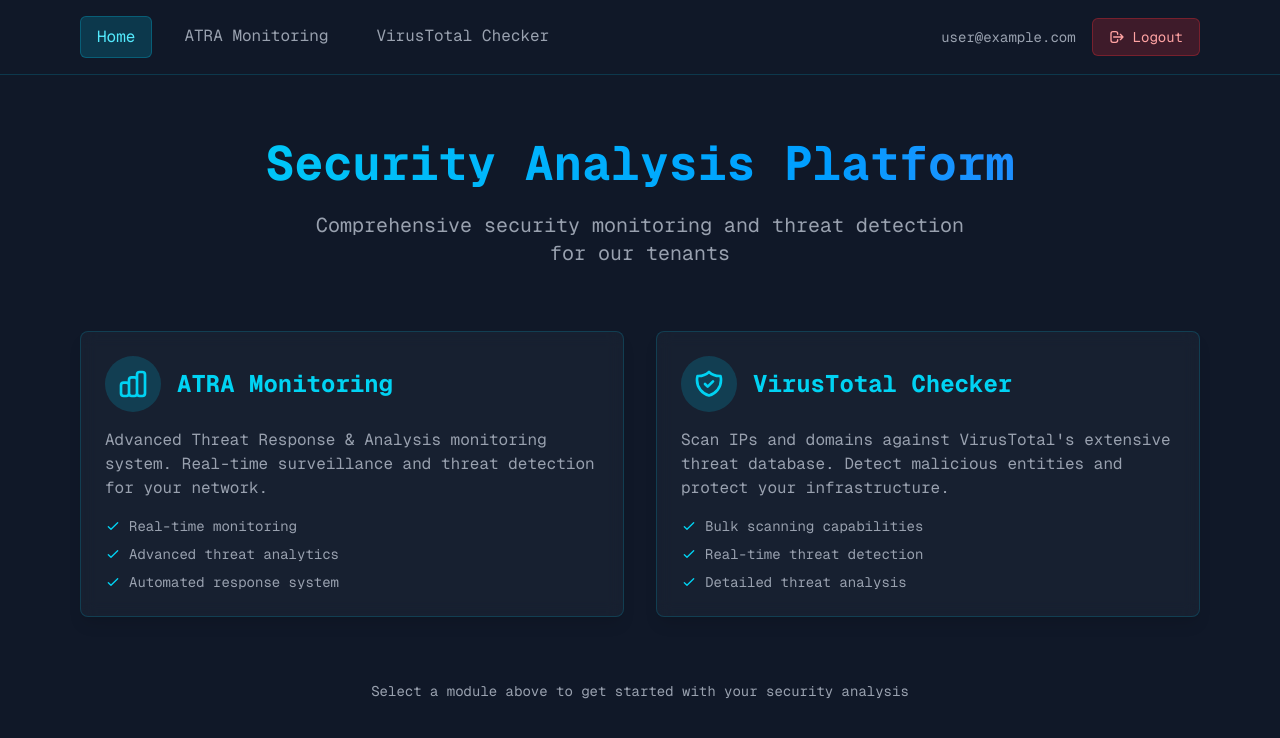
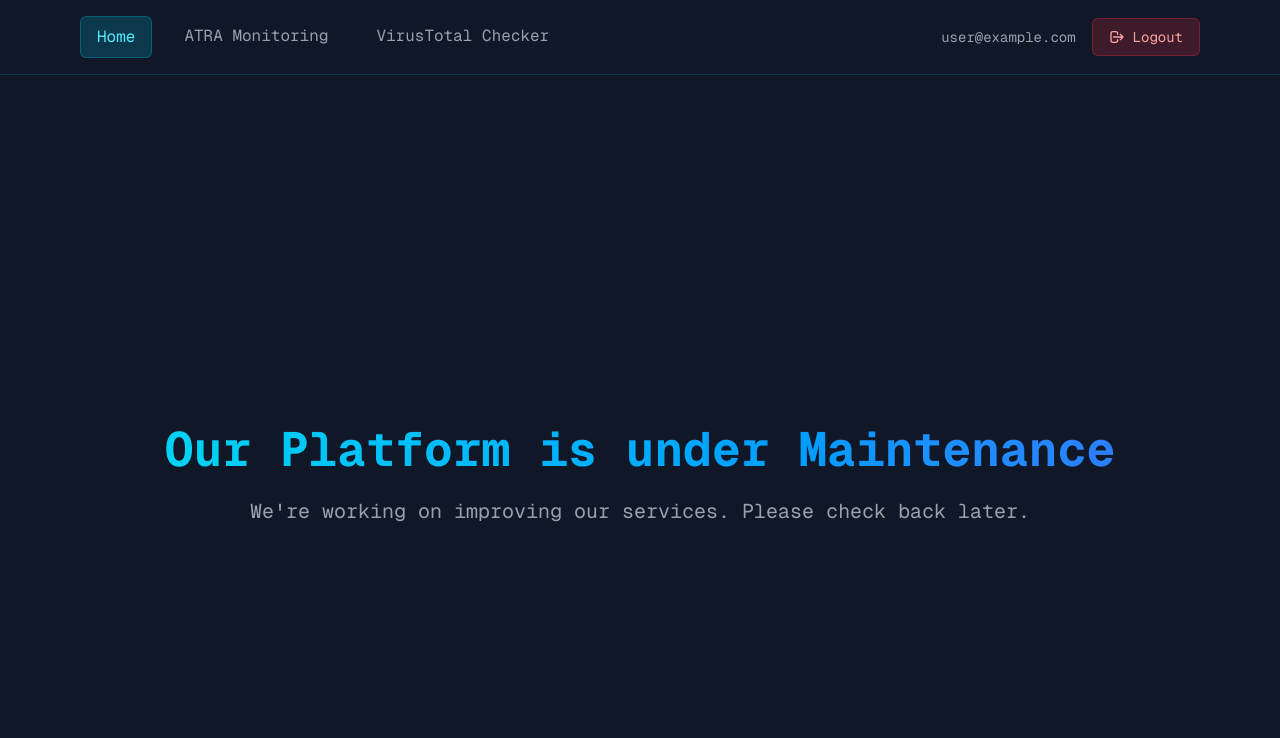
Before and after one commit to dyilooo/ATRA-Platform, a Next.js app: page / in a window 1280 px wide. Shown: the top 738 px of the page. Built offline with nearby package versions, Linux system fonts and the light colour scheme; no server answers; sample sign-in values are in the browser's storage.

Commit message:
for maintenance

```diff
--- a/src/app/page.jsx
+++ b/src/app/page.jsx
@@ -2,7 +2,6 @@
 
 import React, { useEffect, useState } from 'react'
 import { useRouter } from 'next/navigation'
-import Image from 'next/image'
 import { auth } from '@/services/firebase'
 
 export default function Home() {
@@ -23,135 +22,14 @@
   if (loading) return null
 
   return (
-    <div className="min-h-screen bg-gray-900 text-gray-100">
-      {/* Hero Section */}
-      <div className="max-w-6xl mx-auto px-4 py-16">
-        <div className="text-center mb-16">
-          <h1 className="text-5xl font-bold mb-6 bg-gradient-to-r from-cyan-400 to-blue-500 bg-clip-text text-transparent font-mono">
-            Security Analysis Platform
-          </h1>
-          <p className="text-xl text-gray-400 max-w-2xl mx-auto font-mono">
-            Comprehensive security monitoring and threat detection for our tenants
-          </p>
-        </div>
-
-        {/* Feature Cards */}
-        <div className="grid md:grid-cols-2 gap-8 mt-12">
-          {/* ATRA Monitoring Card */}
-          <div
-            onClick={() => router.push('/monitoring')}
-            className="bg-gray-800/50 p-6 rounded-lg border border-cyan-500/20
-                     backdrop-blur-sm shadow-lg hover:border-cyan-500/40
-                     transition-all duration-300 cursor-pointer group"
-          >
-            <div className="flex items-center gap-4 mb-4">
-              <div className="p-3 bg-cyan-500/20 rounded-full">
-                <svg
-                  className="h-8 w-8 text-cyan-400"
-                  fill="none"
-                  viewBox="0 0 24 24"
-                  stroke="currentColor"
-                >
-                  <path
-                    strokeLinecap="round"
-                    strokeLinejoin="round"
-                    strokeWidth={2}
-                    d="M9 19v-6a2 2 0 00-2-2H5a2 2 0 00-2 2v6a2 2 0 002 2h2a2 2 0 002-2zm0 0V9a2 2 0 012-2h2a2 2 0 012 2v10m-6 0a2 2 0 002 2h2a2 2 0 002-2m0 0V5a2 2 0 012-2h2a2 2 0 012 2v14a2 2 0 01-2 2h-2a2 2 0 01-2-2z"
-                  />
-                </svg>
-              </div>
-              <h2 className="text-2xl font-bold text-cyan-400 font-mono group-hover:text-cyan-300">
-                ATRA Monitoring
-              </h2>
-            </div>
-            <p className="text-gray-400 mb-4 font-mono">
-              Advanced Threat Response & Analysis monitoring system.
-              Real-time surveillance and threat detection for your network.
-            </p>
-            <ul className="space-y-2 text-sm text-gray-400 font-mono">
-              <li className="flex items-center gap-2">
-                <svg className="h-4 w-4 text-cyan-400" fill="none" viewBox="0 0 24 24" stroke="currentColor">
-                  <path strokeLinecap="round" strokeLinejoin="round" strokeWidth={2} d="M5 13l4 4L19 7" />
-                </svg>
-                Real-time monitoring
-              </li>
-              <li className="flex items-center gap-2">
-                <svg className="h-4 w-4 text-cyan-400" fill="none" viewBox="0 0 24 24" stroke="currentColor">
-                  <path strokeLinecap="round" strokeLinejoin="round" strokeWidth={2} d="M5 13l4 4L19 7" />
-                </svg>
-                Advanced threat analytics
-              </li>
-              <li className="flex items-center gap-2">
-                <svg className="h-4 w-4 text-cyan-400" fill="none" viewBox="0 0 24 24" stroke="currentColor">
-                  <path strokeLinecap="round" strokeLinejoin="round" strokeWidth={2} d="M5 13l4 4L19 7" />
-                </svg>
-                Automated response system
-              </li>
-            </ul>
-          </div>
-
-          {/* VirusTotal Checker Card */}
-          <div
-            onClick={() => router.push('/checker')}
-            className="bg-gray-800/50 p-6 rounded-lg border border-cyan-500/20
-                     backdrop-blur-sm shadow-lg hover:border-cyan-500/40
-                     transition-all duration-300 cursor-pointer group"
-          >
-            <div className="flex items-center gap-4 mb-4">
-              <div className="p-3 bg-cyan-500/20 rounded-full">
-                <svg
-                  className="h-8 w-8 text-cyan-400"
-                  fill="none"
-                  viewBox="0 0 24 24"
-                  stroke="currentColor"
-                >
-                  <path
-                    strokeLinecap="round"
-                    strokeLinejoin="round"
-                    strokeWidth={2}
-                    d="M9 12l2 2 4-4m5.618-4.016A11.955 11.955 0 0112 2.944a11.955 11.955 0 01-8.618 3.04A12.02 12.02 0 003 9c0 5.591 3.824 10.29 9 11.622 5.176-1.332 9-6.03 9-11.622 0-1.042-.133-2.052-.382-3.016z"
-                  />
-                </svg>
-              </div>
-              <h2 className="text-2xl font-bold text-cyan-400 font-mono group-hover:text-cyan-300">
-                VirusTotal Checker
-              </h2>
-            </div>
-            <p className="text-gray-400 mb-4 font-mono">
-              Scan IPs and domains against VirusTotal's extensive threat database.
-              Detect malicious entities and protect your infrastructure.
-            </p>
-            <ul className="space-y-2 text-sm text-gray-400 font-mono">
-              <li className="flex items-center gap-2">
-                <svg className="h-4 w-4 text-cyan-400" fill="none" viewBox="0 0 24 24" stroke="currentColor">
-                  <path strokeLinecap="round" strokeLinejoin="round" strokeWidth={2} d="M5 13l4 4L19 7" />
-                </svg>
-                Bulk scanning capabilities
-              </li>
-              <li className="flex items-center gap-2">
-                <svg className="h-4 w-4 text-cyan-400" fill="none" viewBox="0 0 24 24" stroke="currentColor">
-                  <path strokeLinecap="round" strokeLinejoin="round" strokeWidth={2} d="M5 13l4 4L19 7" />
-                </svg>
-                Real-time threat detection
-              </li>
-              <li className="flex items-center gap-2">
-                <svg className="h-4 w-4 text-cyan-400" fill="none" viewBox="0 0 24 24" stroke="currentColor">
-                  <path strokeLinecap="round" strokeLinejoin="round" strokeWidth={2} d="M5 13l4 4L19 7" />
-                </svg>
-                Detailed threat analysis
-              </li>
-            </ul>
-          </div>
-        </div>
-
-
-
-        {/* Footer Section */}
-        <div className="mt-16 text-center">
-          <p className="text-gray-400 font-mono text-sm">
-            Select a module above to get started with your security analysis
-          </p>
-        </div>
+    <div className="min-h-screen bg-gray-900 text-gray-100 flex items-center justify-center">
+      <div className="text-center p-8">
+        <h1 className="text-5xl font-bold mb-6 bg-gradient-to-r from-cyan-400 to-blue-500 bg-clip-text text-transparent font-mono">
+          Our Platform is under Maintenance
+        </h1>
+        <p className="text-xl text-gray-400 font-mono">
+          We're working on improving our services. Please check back later.
+        </p>
       </div>
     </div>
   )
```
